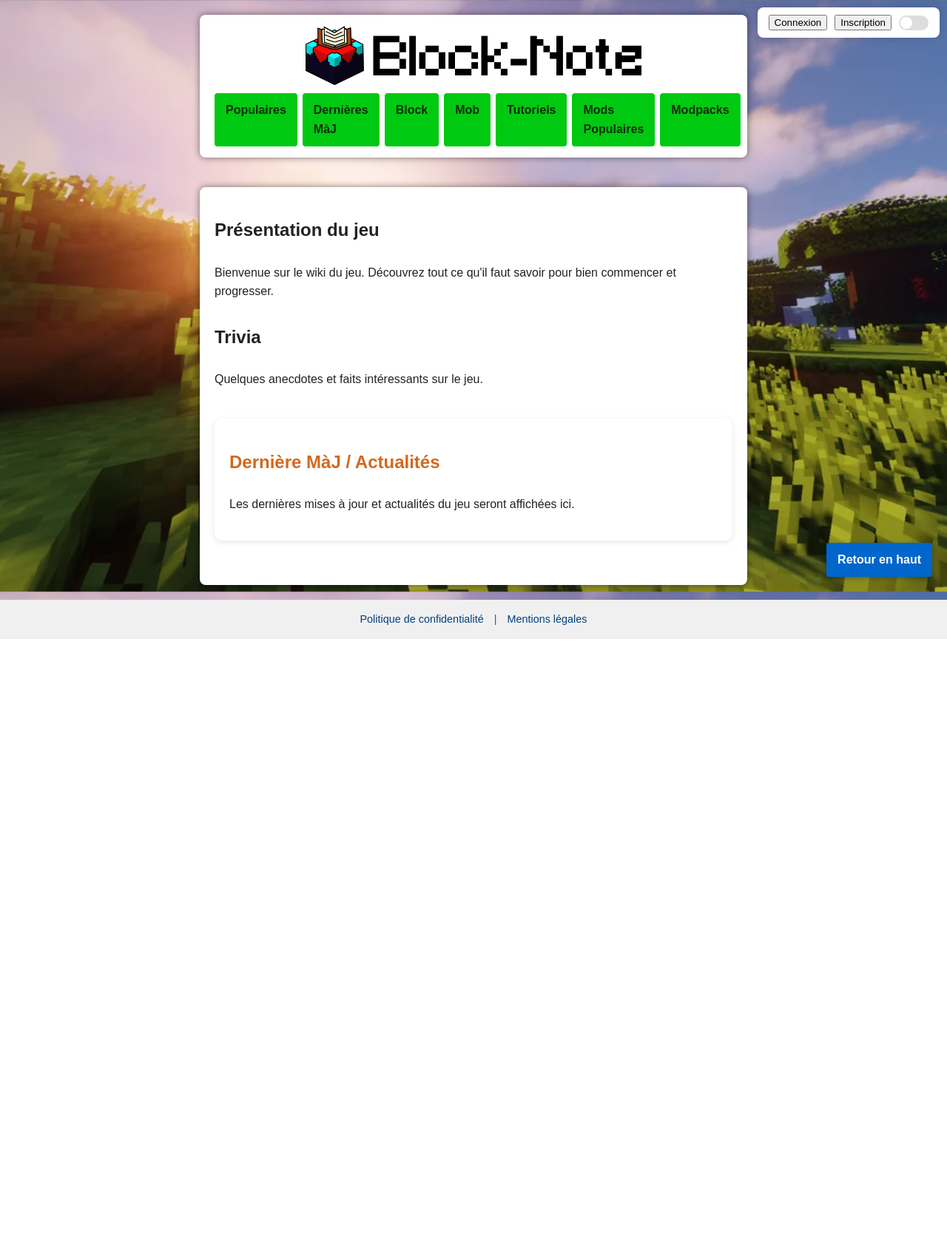
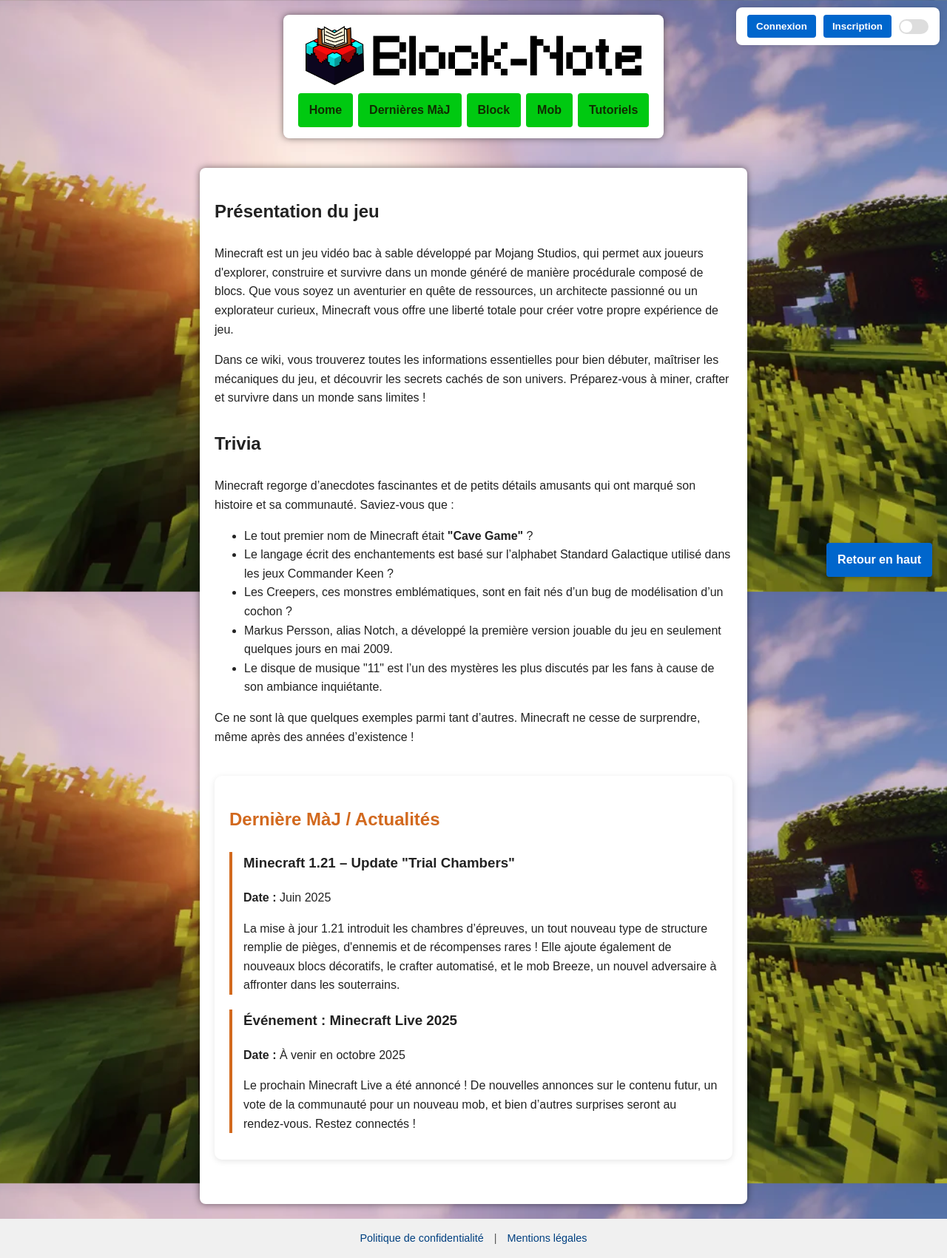
Before and after one commit to Parzaval35/BlocNote, a PHP site: page / in a window 1280 px wide. Shown: the whole page at 74% size. Before the commit the page ends 864 px from the top, so only its background shows below. Run offline with PHP 8.4, Linux system fonts and the light colour scheme.

Commit message:
Update index.php

```diff
--- a/index.php
+++ b/index.php
@@ -8,38 +8,56 @@
 </head>
 <body>
     <div class="fixed-menu">
-        <button onclick="window.location.href='connexion.php'">Connexion</button>
-        <button onclick="window.location.href='inscription.php'">Inscription</button>
+        <button class="connexion-btn" onclick="window.location.href='connexion.php'">Connexion</button>
+        <button class="inscription-btn" onclick="window.location.href='inscription.php'">Inscription</button>
         <label class="switch">
             <input type="checkbox" id="nightModeCheckbox">
             <span></span>
         </label>
     </div>
     <header>
-        <div class="logo"><img id="logo" src="logo.png" alt="Block-Note Logo" style="height: 80px;"/></div>
+        <div class="logo"><img id="logo" src="images/logo.png" alt="Block-Note Logo" style="height: 80px;"/></div>
         <nav>
-            <a href="#populaires">Populaires</a>
-            <a href="#dernieres-maj">Dernières MàJ</a>
+            <a href="index.php">Home</a>
+            <a href="Maj.php">Dernières MàJ</a>
             <a href="#block">Block</a>
-            <a href="#mob">Mob</a>
+            <a href="Creatures.html">Mob</a>
             <a href="#tutoriels">Tutoriels</a>
-            <a href="#mods-populaires">Mods Populaires</a>
-            <a href="#modpacks">Modpacks</a>
         </nav>
     </header>
     <main>
         <section id="presentation">
             <h2>Présentation du jeu</h2>
-            <p>Bienvenue sur le wiki du jeu. Découvrez tout ce qu'il faut savoir pour bien commencer et progresser.</p>
+            <p>Minecraft est un jeu vidéo bac à sable développé par Mojang Studios, qui permet aux joueurs d'explorer, construire et survivre dans un monde généré de manière procédurale composé de blocs. Que vous soyez un aventurier en quête de ressources, un architecte passionné ou un explorateur curieux, Minecraft vous offre une liberté totale pour créer votre propre expérience de jeu.</p>
+            <p>Dans ce wiki, vous trouverez toutes les informations essentielles pour bien débuter, maîtriser les mécaniques du jeu, et découvrir les secrets cachés de son univers. Préparez-vous à miner, crafter et survivre dans un monde sans limites !</p>
         </section>
-        <section id="trivia">
+       <section id="trivia">
             <h2>Trivia</h2>
-            <p>Quelques anecdotes et faits intéressants sur le jeu.</p>
+            <p>Minecraft regorge d’anecdotes fascinantes et de petits détails amusants qui ont marqué son histoire et sa communauté. Saviez-vous que :</p>
+            <ul>
+                <li>Le tout premier nom de Minecraft était <strong>"Cave Game"</strong> ?</li>
+                <li>Le langage écrit des enchantements est basé sur l’alphabet Standard Galactique utilisé dans les jeux Commander Keen ?</li>
+                <li>Les Creepers, ces monstres emblématiques, sont en fait nés d’un bug de modélisation d’un cochon ?</li>
+                <li>Markus Persson, alias Notch, a développé la première version jouable du jeu en seulement quelques jours en mai 2009.</li>
+                <li>Le disque de musique "11" est l’un des mystères les plus discutés par les fans à cause de son ambiance inquiétante.</li>
+            </ul>
+            <p>Ce ne sont là que quelques exemples parmi tant d’autres. Minecraft ne cesse de surprendre, même après des années d’existence !</p>
         </section>
+
         <section id="dernieres-maj">
             <h2>Dernière MàJ / Actualités</h2>
-            <p>Les dernières mises à jour et actualités du jeu seront affichées ici.</p>
+            <article>
+                <h3>Minecraft 1.21 – Update "Trial Chambers"</h3>
+                <p><strong>Date :</strong> Juin 2025</p>
+                <p>La mise à jour 1.21 introduit les chambres d’épreuves, un tout nouveau type de structure remplie de pièges, d'ennemis et de récompenses rares ! Elle ajoute également de nouveaux blocs décoratifs, le crafter automatisé, et le mob Breeze, un nouvel adversaire à affronter dans les souterrains.</p>
+            </article>
+            <article>
+                <h3>Événement : Minecraft Live 2025</h3>
+                <p><strong>Date :</strong> À venir en octobre 2025</p>
+                <p>Le prochain Minecraft Live a été annoncé ! De nouvelles annonces sur le contenu futur, un vote de la communauté pour un nouveau mob, et bien d’autres surprises seront au rendez-vous. Restez connectés !</p>
+            </article>
         </section>
+
         <a href="#" class="top-link">Retour en haut</a>
     </main>
     <footer>
```
